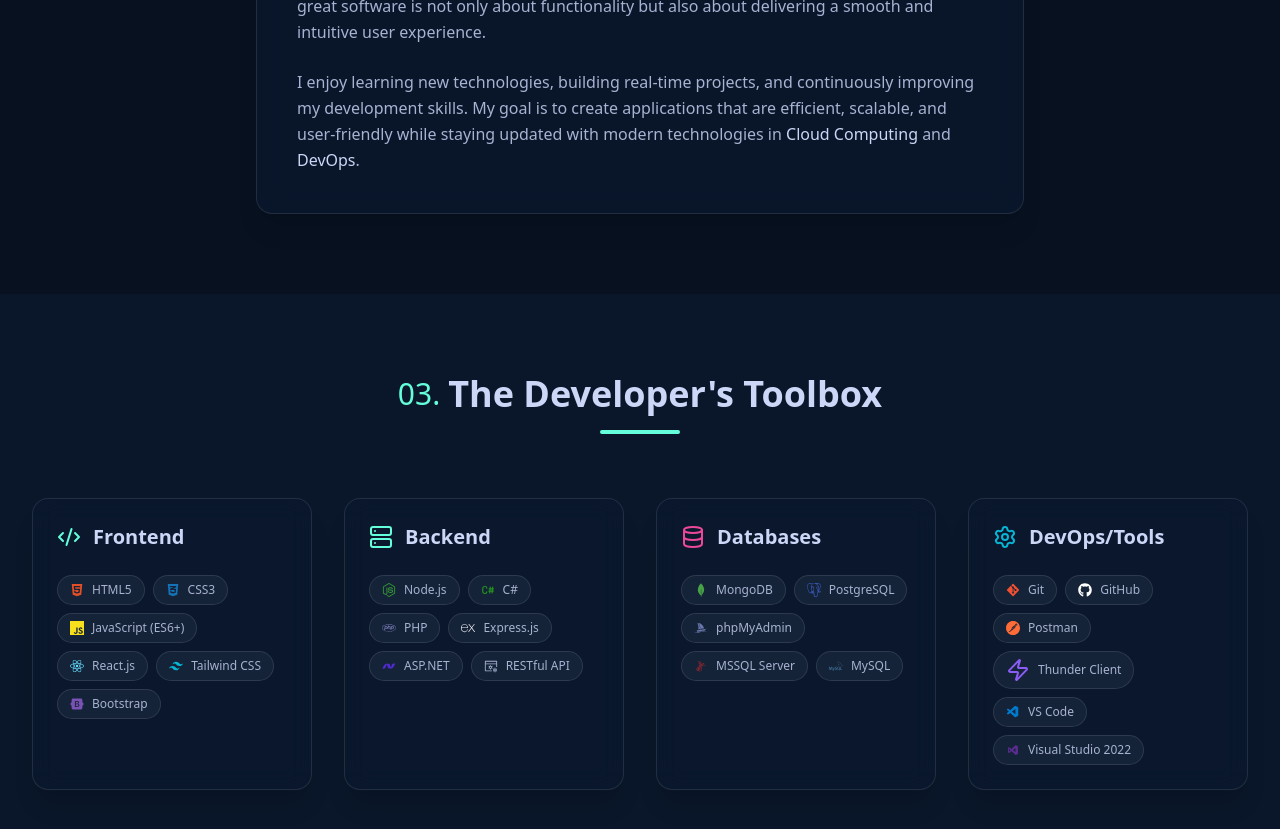
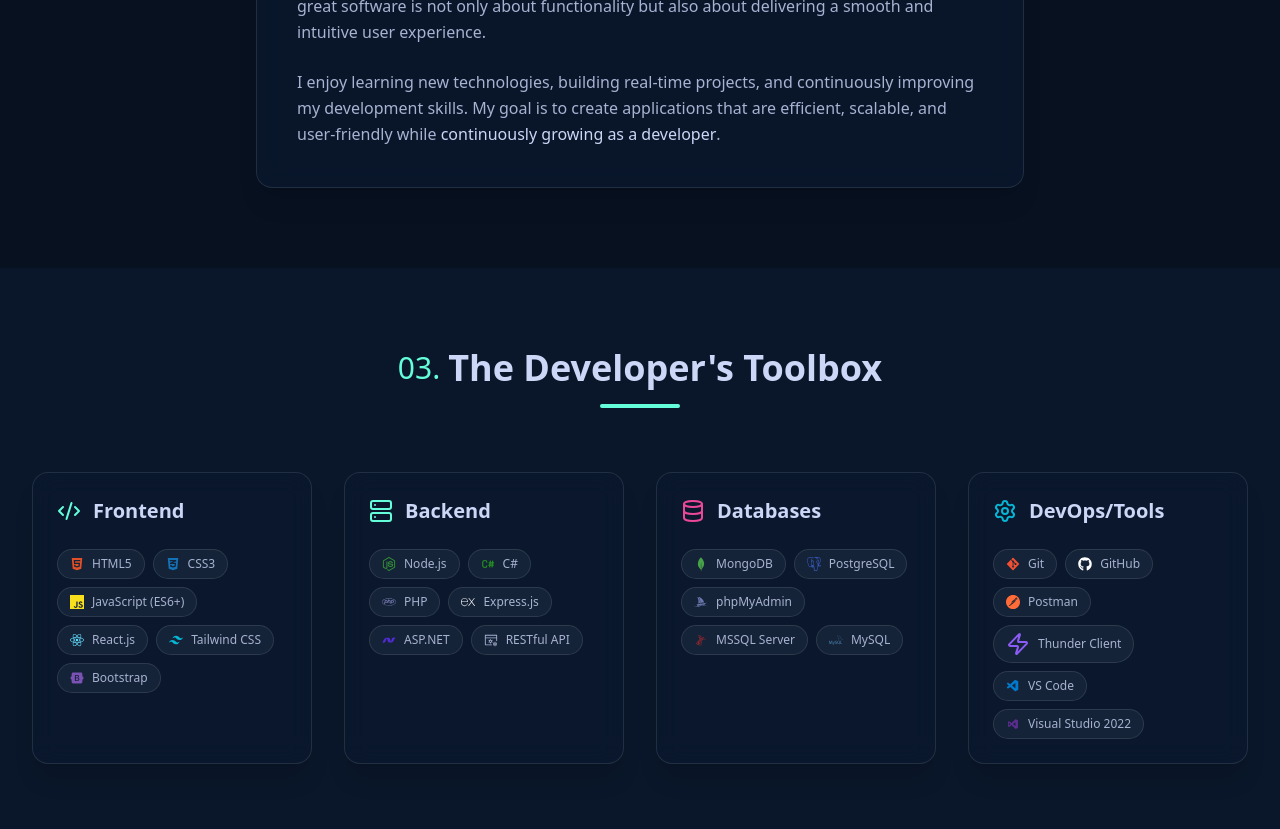
Before and after one commit to Aditya-k-Sharma81/Portfolio, a React app: page / in a window 1280 px wide. Shown: the part 1360-2189 px from the top of the page. Built offline with nearby package versions, Linux system fonts and the light colour scheme; the HTML template or start-up script is replaced by a standard one.

Commit message:
about.jsx

```diff
--- a/src/sections/About.jsx
+++ b/src/sections/About.jsx
@@ -37,7 +37,7 @@
               Alongside development, I also developed an interest in <span className="text-typography-lightest font-medium">UI/UX design</span> because I believe great software is not only about functionality but also about delivering a smooth and intuitive user experience.
             </p>
             <p className="text-typography-slate leading-relaxed">
-              I enjoy learning new technologies, building real-time projects, and continuously improving my development skills. My goal is to create applications that are efficient, scalable, and user-friendly while staying updated with modern technologies in <span className="text-typography-lightest font-medium">Cloud Computing</span> and <span className="text-typography-lightest font-medium">DevOps</span>.
+              I enjoy learning new technologies, building real-time projects, and continuously improving my development skills. My goal is to create applications that are efficient, scalable, and user-friendly while <span className="text-typography-lightest font-medium">continuously growing as a developer</span>.
             </p>
           </motion.div>
         </div>
```
